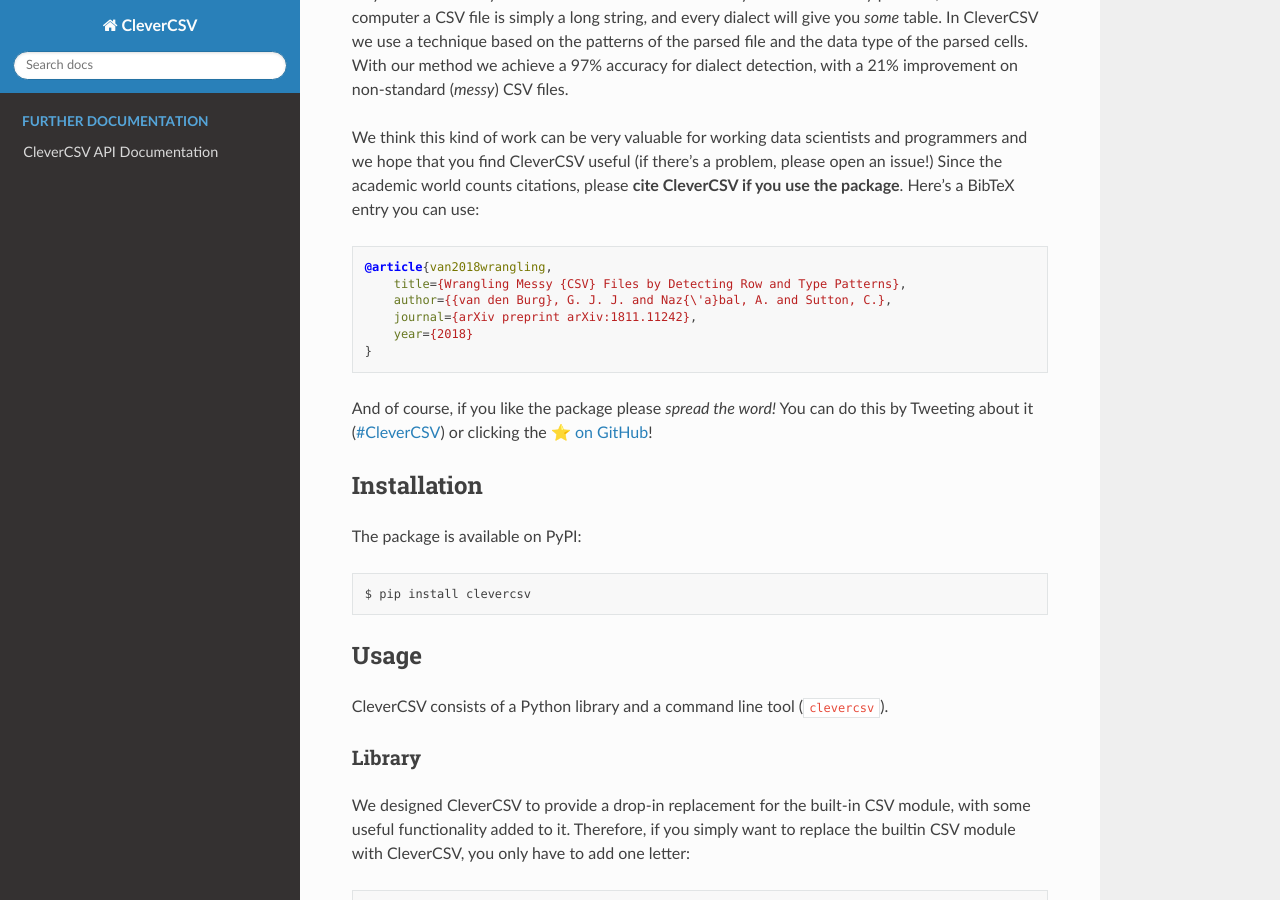
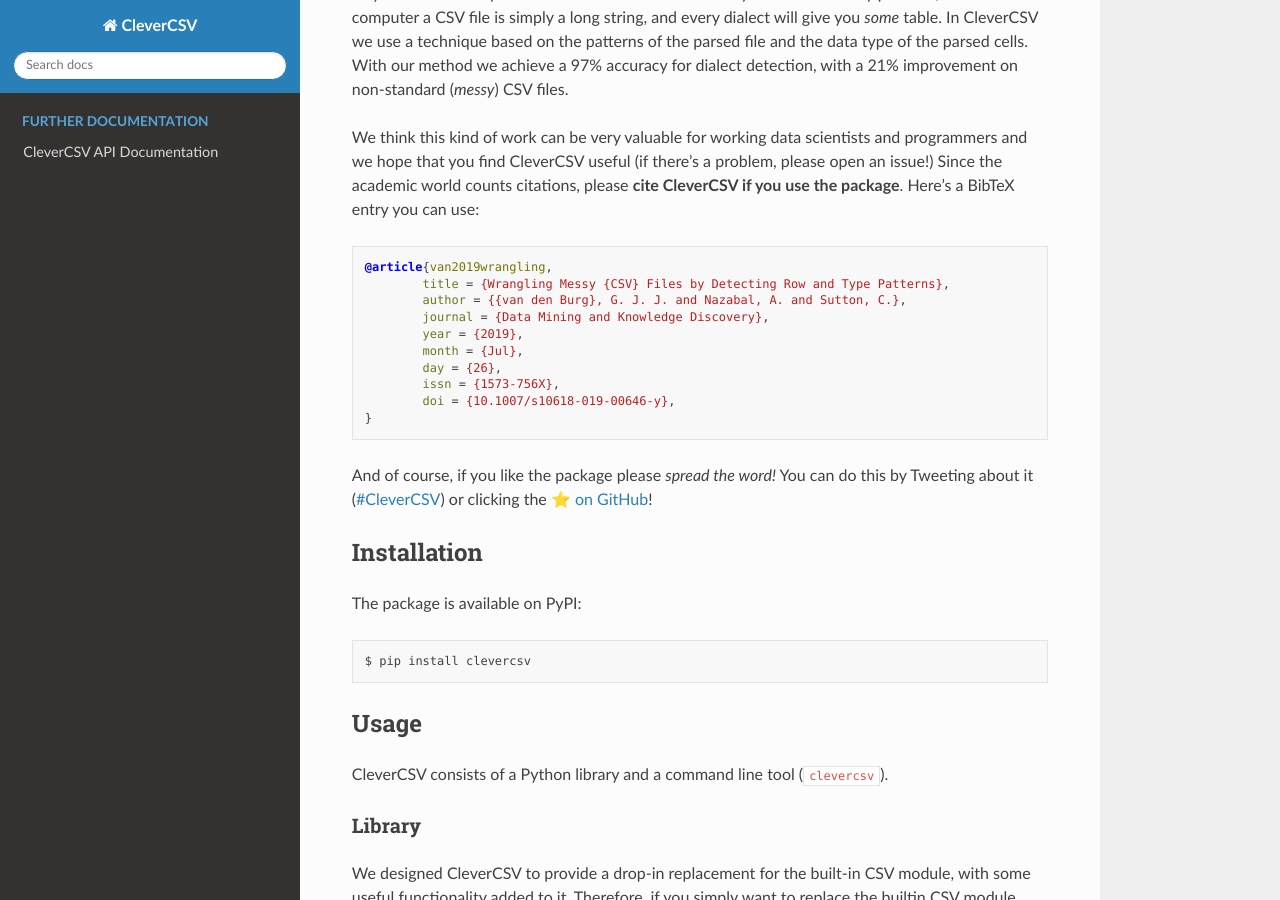
Before and after one commit to alan-turing-institute/CleverCSV, a Sphinx documentation site: the page built from docs/README.rst, in a window 1280 px wide and 900 px high, scrolled down 854 px. Built offline with Sphinx 7.4.7 and the Read the Docs theme 2.0.0, drawn with Linux system fonts in a browser that asks for light colours; pages that are not in the unit, such as notebooks, are missing from menus.

Commit message:
Update citation info in README

```diff
--- a/docs/README.rst
+++ b/docs/README.rst
@@ -71,11 +71,15 @@
 
 .. code-block:: bib
 
-   @article{van2018wrangling,
-       title={Wrangling Messy {CSV} Files by Detecting Row and Type Patterns},
-       author={{van den Burg}, G. J. J. and Naz{\'a}bal, A. and Sutton, C.},
-       journal={arXiv preprint arXiv:1811.11242},
-       year={2018}
+   @article{van2019wrangling,
+           title = {Wrangling Messy {CSV} Files by Detecting Row and Type Patterns},
+           author = {{van den Burg}, G. J. J. and Nazabal, A. and Sutton, C.},
+           journal = {Data Mining and Knowledge Discovery},
+           year = {2019},
+           month = {Jul},
+           day = {26},
+           issn = {1573-756X},
+           doi = {10.1007/s10618-019-00646-y},
    }
 
 And of course, if you like the package please *spread the word!* You can do
```
Also changed, not shown: README.md (+9 -5 lines).
